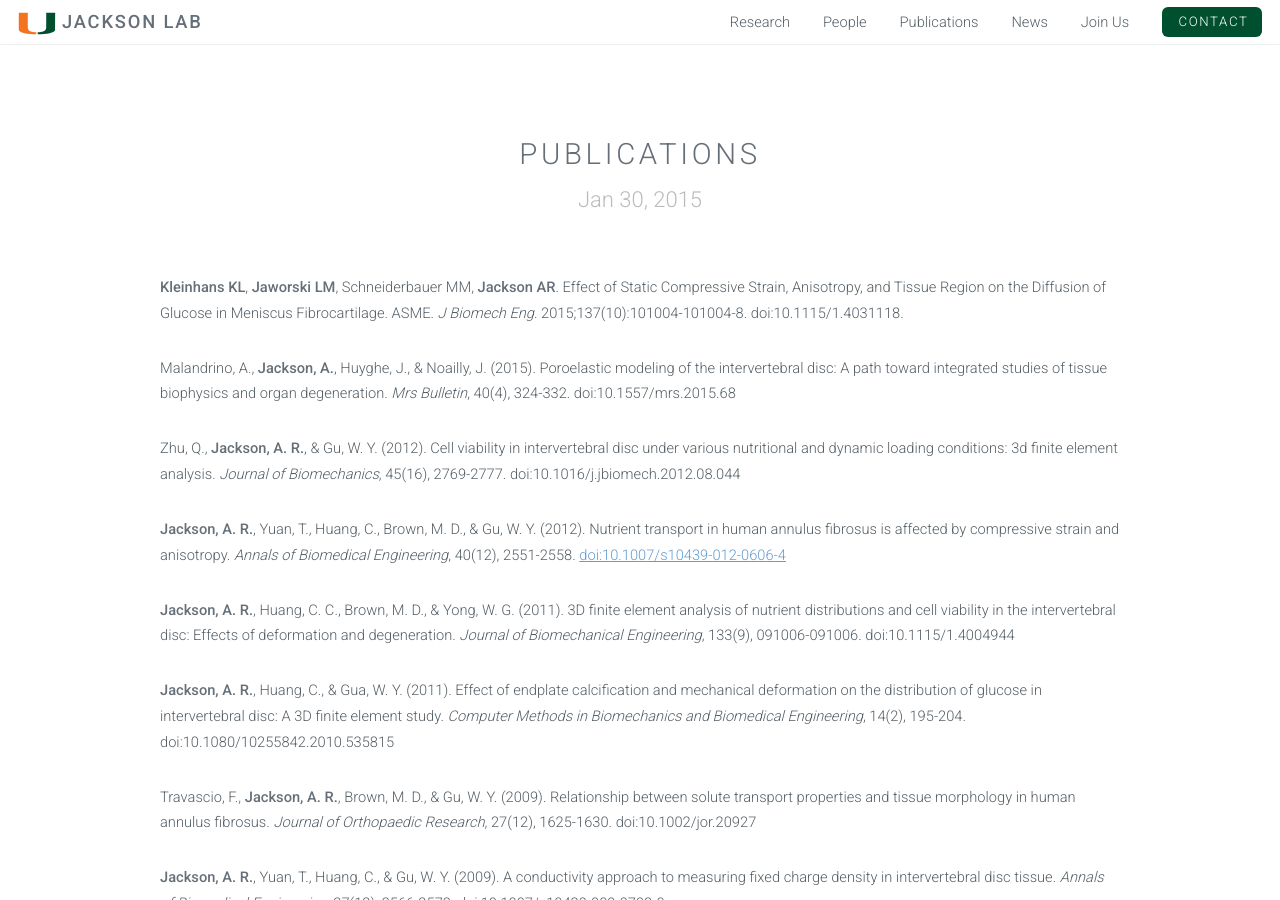
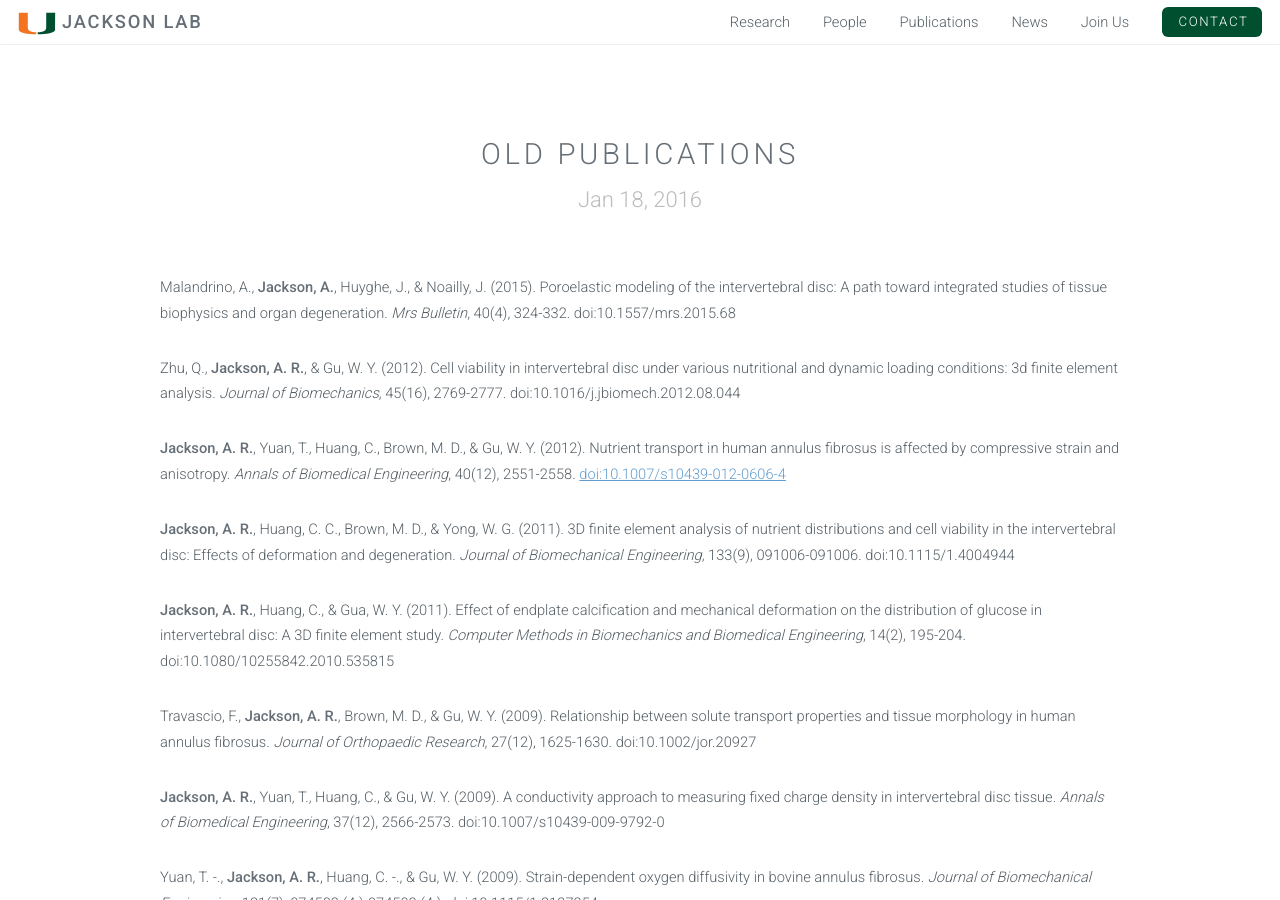
Before and after one commit to jbmcmahan/jacksonlab, a Jekyll site: the page built from _posts/2016-01-18-old-publications.markdown, in a window 1280 px wide and 900 px high. Built offline with Jekyll 4.4.1, drawn with Linux system fonts in a browser that asks for light colours.

Commit message:
Update and rename 2015-01-30-publications.markdown to 2016-01-18-old-publications.markdown

```diff
--- a/_posts/2015-01-30-publications.markdown
+++ b/_posts/2016-01-18-old-publications.markdown
@@ -1,9 +1,7 @@
 ---
 layout: post
-categories: publication cells tissues
+categories: publication
 ---
-<b>Kleinhans KL</b>, <b>Jaworski LM</b>, Schneiderbauer MM, <b>Jackson AR</b>. Effect of Static Compressive Strain, Anisotropy, and Tissue Region on the Diffusion of Glucose in Meniscus Fibrocartilage. ASME. <i>J Biomech Eng</i>. 2015;137(10):101004-101004-8. doi:10.1115/1.4031118.
-
 Malandrino, A., <b>Jackson, A.</b>, Huyghe, J., & Noailly, J. (2015). Poroelastic modeling of the intervertebral disc: A path toward integrated studies of tissue biophysics and organ degeneration. <i>Mrs Bulletin</i>, 40(4), 324-332. doi:10.1557/mrs.2015.68
 
 Zhu, Q., <b>Jackson, A. R.</b>, & Gu, W. Y. (2012). Cell viability in intervertebral disc under various nutritional and dynamic loading conditions: 3d finite element analysis. <i>Journal of Biomechanics</i>, 45(16), 2769-2777. doi:10.1016/j.jbiomech.2012.08.044
```
